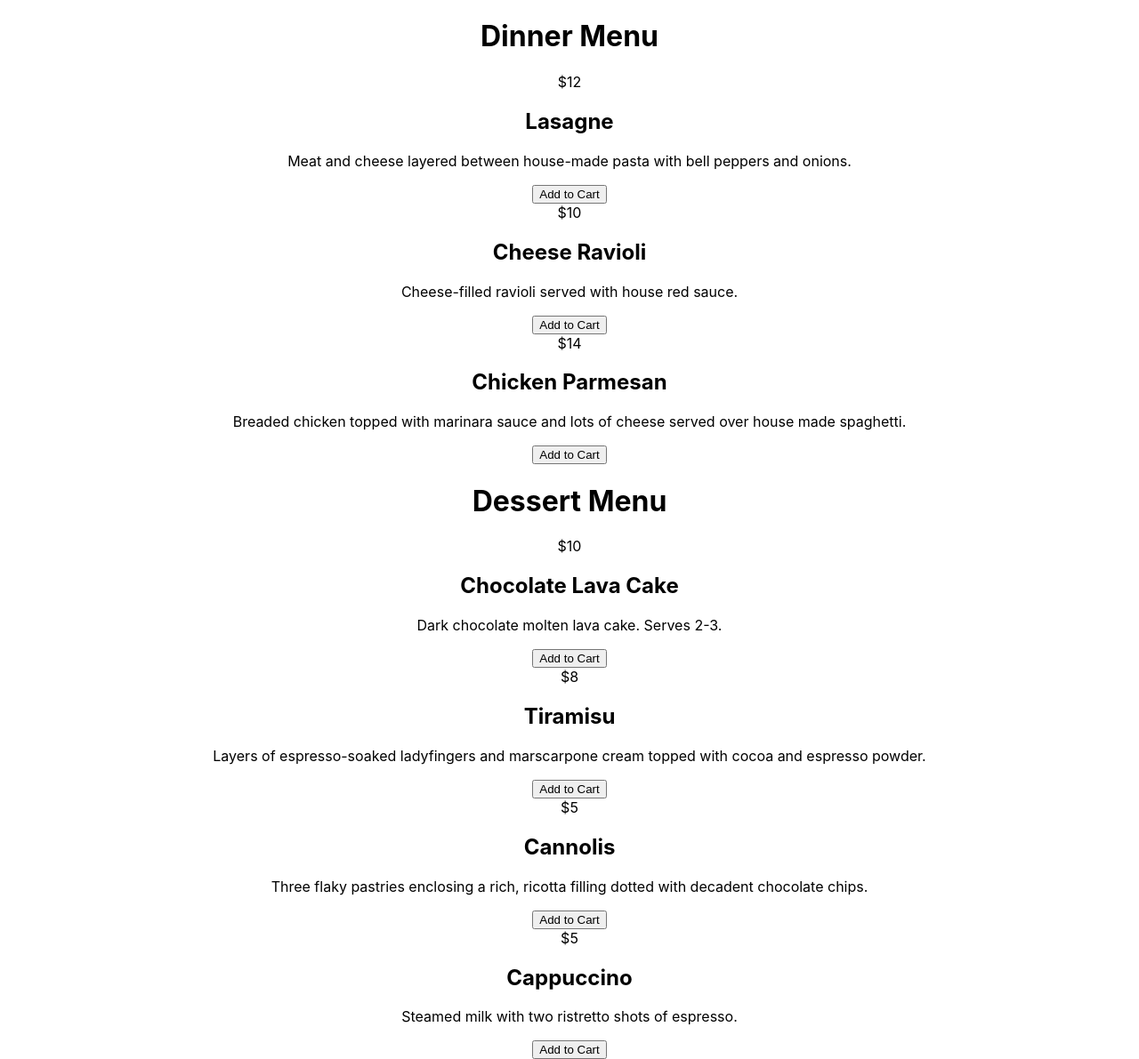
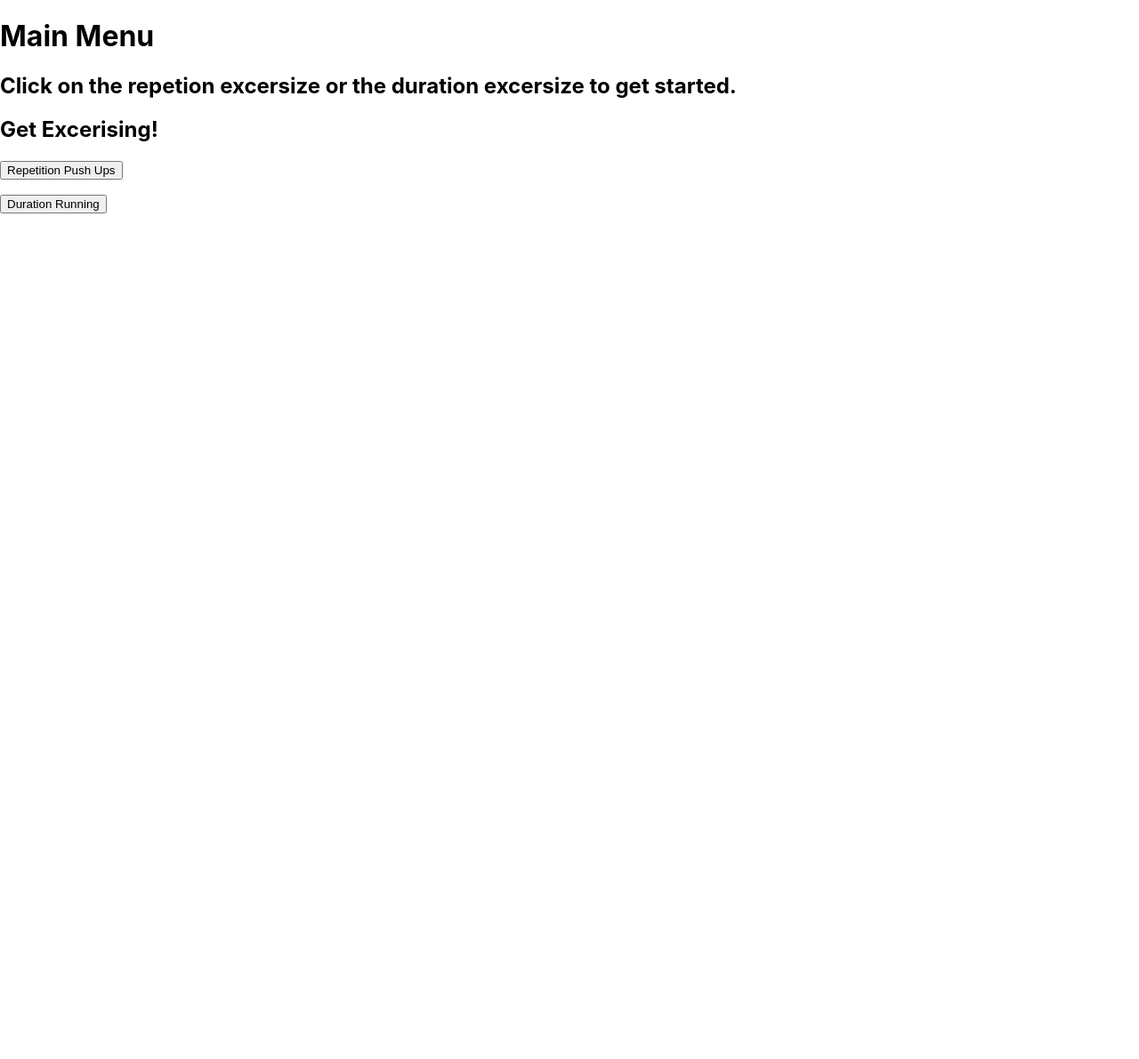
Before and after one commit to JTL2017/portfolio1, a React (Create React App) app in the folder labs/portfolio/: page / in a window 1280 px wide. Shown: the whole page at 89% size. After the commit the page ends 800 px from the top, so only its background shows below. Built offline with nearby package versions, Linux system fonts and the light colour scheme.

Commit message:
lab5 commit

```diff
--- a/labs/portfolio/src/App.js
+++ b/labs/portfolio/src/App.js
@@ -1,65 +1,47 @@
-import "./App.css"
+import './App.css';
+import RepetitionExercise from "./components/RepetitionExercise";
+import DurationExercise from "./components/DurationExercise";
+import { useState } from 'react'
 
-import MenuApp from "./components/MenuApp"
 
- let data = [
-  {
-    "menuName": "Dinner",
-    "menuItems": [
-      {
-        "itemId": 1,
-        "itemPrice": "12",
-        "itemName": "Lasagne",
-        "itemDescription": "Meat and cheese layered between house-made pasta with bell peppers and onions."
-      },
-      {
-        "itemId": 2,
-        "itemPrice": "10",
-        "itemName": "Cheese Ravioli",
-        "itemDescription": "Cheese-filled ravioli served with house red sauce."
-      },
-      {
-        "itemId": 3,
-        "itemPrice": "14",
-        "itemName": "Chicken Parmesan",
-        "itemDescription": "Breaded chicken topped with marinara sauce and lots of cheese served over house made spaghetti."
-      }
-    ]
-  },
-  {
-    "menuName": "Dessert",
-    "menuItems": [
-      {
-        "itemId": 45,
-        "itemPrice": "10",
-        "itemName": "Chocolate Lava Cake",
-        "itemDescription": "Dark chocolate molten lava cake. Serves 2-3."
-      },
-      {
-        "itemId": 47,
-        "itemPrice": "8",
-        "itemName": "Tiramisu",
-        "itemDescription": "Layers of espresso-soaked ladyfingers and marscarpone cream topped with cocoa and espresso powder."
-      },
-      {
-        "itemId": 49,
-        "itemPrice": "5",
-        "itemName": "Cannolis",
-        "itemDescription": "Three flaky pastries enclosing a rich, ricotta filling dotted with decadent chocolate chips."
-      },
-      {
-        "itemId": 50,
-        "itemPrice": "5",
-        "itemName": "Cappuccino",
-        "itemDescription": "Steamed milk with two ristretto shots of espresso."
-      }
-    ]
+function App() {
+
+  let [displayCounter, setDisplayCounter] = useState(undefined)
+
+  if (displayCounter == true) {
+    return(<> <RepetitionExercise name={"Reptetition Push Ups Exercise"}></RepetitionExercise>
+      <button onClick={() => setDisplayCounter(undefined)}>Return</button>
+     </>)
+
+
   }
-]
-function App() {
-  return (
-    <div className="App">
-      <MenuApp data = {data}
-    /></div>)
+  else if (displayCounter == false) {
+    return (<>
+    <DurationExercise name={"Duration Running Exercise"}></DurationExercise>
+
+    <button onClick={() => setDisplayCounter(undefined)}>Return</button>
+    </>
+    )
+  }
+  else if(displayCounter == undefined){
+    return (
+      <>
+        <h1>Main Menu</h1>
+        <h2>Click on the repetion excersize or the duration excersize to get started.</h2>
+        <h2>Get Excerising!</h2>
+        <p>
+        <button onClick={() => setDisplayCounter(true)}>Repetition Push Ups</button>
+        </p>
+        <p>
+        <button onClick={() => setDisplayCounter(false)}>Duration Running</button>
+        </p>
+
+
+      </>
+    )
+  }
+
+
 }
-export default App
+
+export default App;
```
